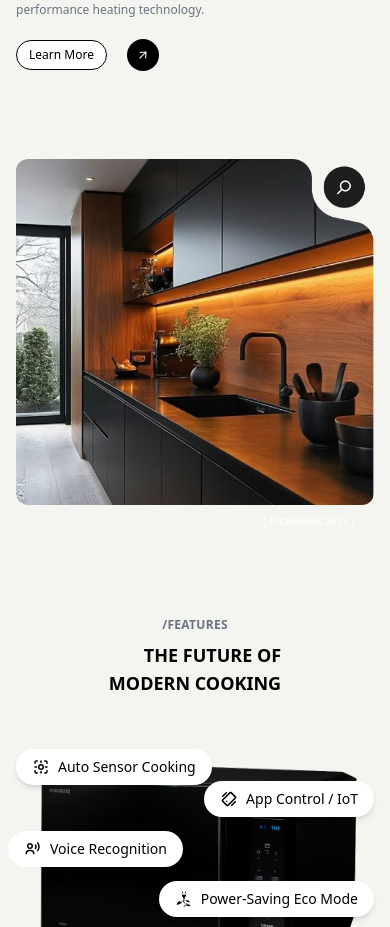
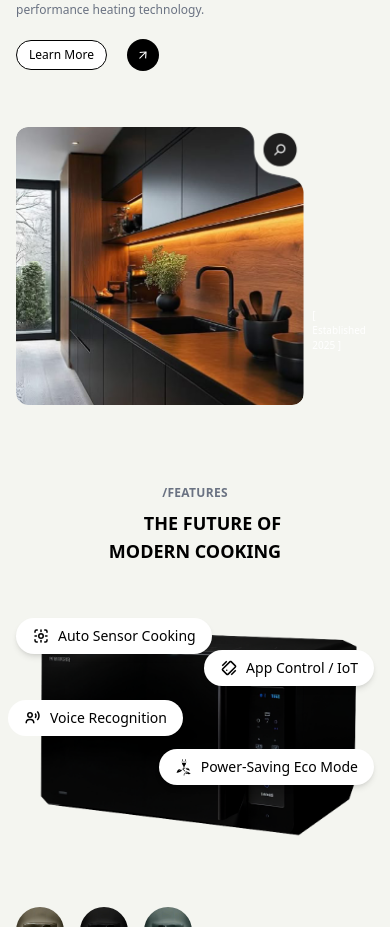
Before and after one commit to Webminds-designs/wave, a React (Vite) app: page / in a window 390 px wide. Shown: the part 1240-2167 px from the top of the page. Built offline with nearby package versions, Linux system fonts and the light colour scheme.

Commit message:
Refactor AboutWave component layout and styles for improved responsiveness and visual appeal

```diff
--- a/src/components/AboutWave.jsx
+++ b/src/components/AboutWave.jsx
@@ -111,14 +111,14 @@
           initial={{ opacity: 0, x: 50 }}
           whileInView={{ opacity: 1, x: 0 }}
           transition={{ duration: 0.8, delay: 0.3 }}
-          className="w-full md:w-1/2 relative mt-8 md:mt-0"
+          className="w-full md:w-2/3 h-full relative mt-8 md:mt-0 flex md:flex-row justify-center  "
         >
           {/* Kitchen Image Container */}
           <motion.div
             initial={{ scale: 0.95 }}
             whileInView={{ scale: 1 }}
             transition={{ duration: 0.7 }}
-            className="rounded-xl overflow-hidden relative py-8"
+            className="rounded-xl h-full overflow-hidden relative"
           >
             <motion.img
               initial={{ filter: "brightness(0.8)" }}
@@ -126,31 +126,15 @@
               transition={{ duration: 1.2 }}
               src={kitchenImage1}
               alt="Kitchen"
-              className="w-full h-auto object-cover rounded-xl sm:rounded-4xl"
+              className="h-full w-auto object-cover rounded-xl sm:rounded-4xl"
             />
-
-            {/* Search Button
-            <motion.div
-              initial={{ opacity: 0, y: -20 }}
-              whileInView={{ opacity: 1, y: 0 }}
-              transition={{ duration: 0.5, delay: 0.8 }}
-              className="absolute top-3 xs:top-4 sm:top-5 right-3 xs:right-4 sm:right-5 md:right-0 md:top-3 lg:right-3 lg:top-5 xl:right-55 2xl:right-55 2xl:top-5"
-            >
-              <motion.button
-                whileHover={{ scale: 1.1 }}
-                whileTap={{ scale: 0.9 }}
-                className="bg-[#1F1E1E] w-8 h-8 xs:w-10 xs:h-10 sm:w-12 sm:h-12 md:w-10 md:h-10 lg:w-12 lg:h-12 rounded-full flex items-center justify-center shadow-lg 2xl:w-15 2xl:h-15"
-              >
-                <AiOutlineSearch className="text-white text-sm xs:text-lg sm:text-xl rotate-90" />
-              </motion.button>
-            </motion.div> */}
-
+          </motion.div>
           {/* Established Bubble */}
           <motion.div
             initial={{ opacity: 0, y: 20 }}
             whileInView={{ opacity: 1, y: 0 }}
             transition={{ duration: 0.5, delay: 1 }}
-              className="absolute bottom-1 xs:bottom-4 sm:bottom-5 md:bottom-2 lg:bottom-2 right-3 xs:right-4 sm:right-5 md:right-4 lg:right-3 flex items-center text-white xl:text-gray-500 py-1 px-2 xl:bottom-20"
+            className="flex items-end text-white xl:text-gray-500 py-1 px-2 mb-12"
           >
             <motion.div
               whileHover={{ scale: 1.05 }}
@@ -160,7 +144,6 @@
             </motion.div>
           </motion.div>
         </motion.div>
-        </motion.div>
       </div>
     </motion.div>
   );
```
Lines whose indentation alone changed are shown as unchanged.
